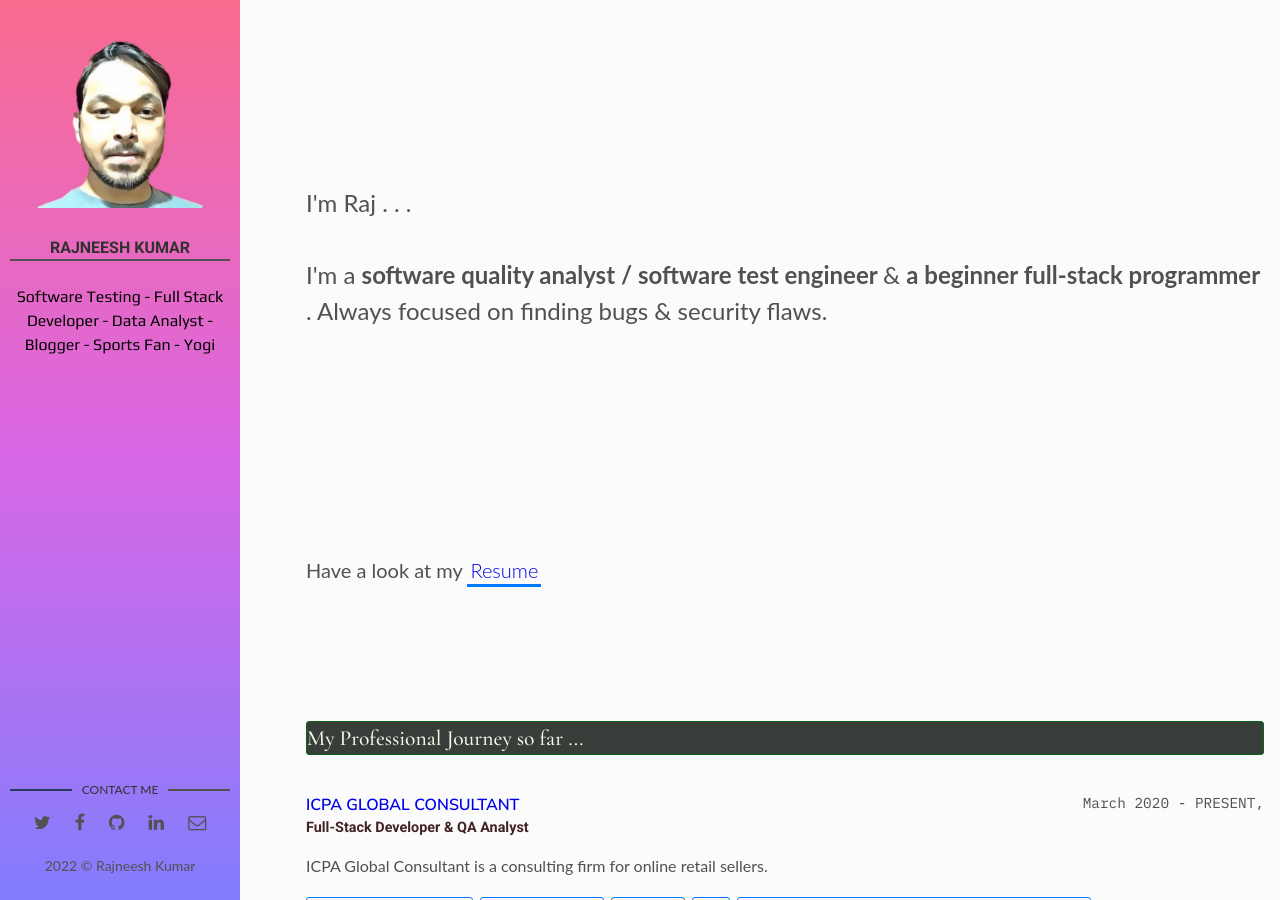
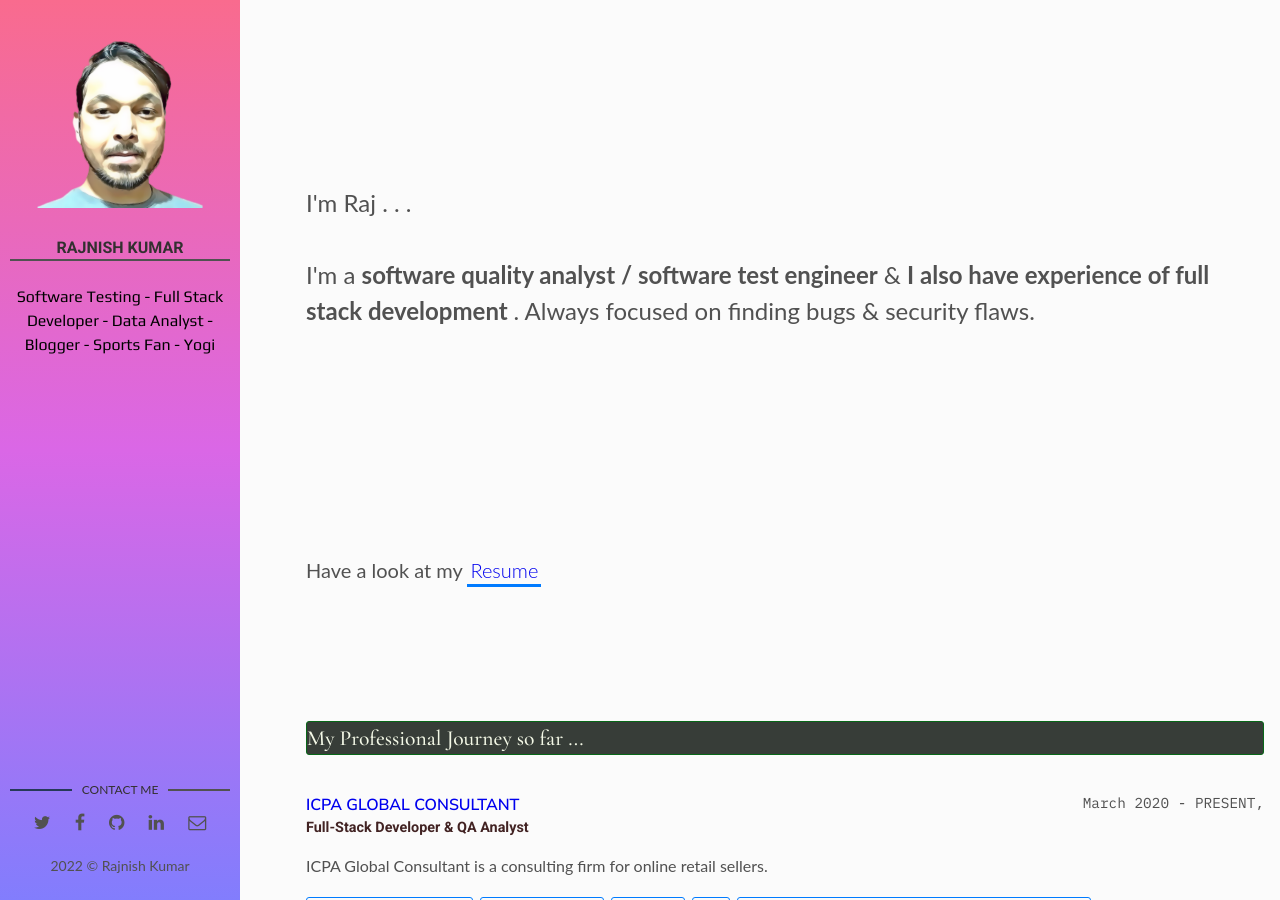
Before and after one commit to rajneesh-anand/dasraj, a Jekyll site: the page built from index.html, in a window 1280 px wide and 900 px high, scrolled down 217 px. Built offline with Jekyll 4.4.1, drawn with Linux system fonts in a browser that asks for light colours; some web fonts are replaced; some of the changed text lies outside the part shown.

Commit message:
intro change

```diff
--- a/_config.yml
+++ b/_config.yml
@@ -1,4 +1,4 @@
-title: Hello ! I'm Rajneesh
+title: Hello ! I'm Rajnish
 description: Portfolio for Software Testing, Quality Analyst, Full Stack Developer,Data Analyst,Blogger,Sports Fan,Yogi
 permalink: ":title/"
 baseurl: "/dasraj" # the subpath of your site, e.g. /blog
@@ -7,7 +7,7 @@ url: ""
 site-twitter: #if your site has a twitter account, enter it here
 
 # Author Settings
-author: Rajneesh Kumar # add your name
+author: Rajnish Kumar # add your name
 author-img: profile.png # add your photo
 about-author: Software Testing - Full Stack Developer - Data Analyst - Blogger  - Sports Fan - Yogi # add description
 social-twitter: # add your Twitter handle
--- a/_data/experience.yml
+++ b/_data/experience.yml
@@ -12,7 +12,7 @@
 
 - company: Cruise Carrot Shipping Private Limited
   url: http://www.cruisecarrot.com/
-  time: May 2018 - PRESENT
+  time: May 2018 - Feb 2020
   position: QA Analyst / SEO / Digital Marketing
   description: Cruise Carrot is one of the fastest growing online cuise booking company that redefines cruise experience with the newest possibility on the deck.
   used:
--- a/_data/skills.yml
+++ b/_data/skills.yml
@@ -9,6 +9,7 @@ frameworks:
   - item: Selenium WebDriver
   - item: Appium
   - item: Cucumber
+  - item: Cypress
   - item: REST Assured
   - item: TestNG
   - item: JUnit
--- a/_includes/intro.html
+++ b/_includes/intro.html
@@ -2,24 +2,28 @@
   <section class="intro-details">
     <div class="intro">
       <h1 class="intro_hello"><span id="changingword">Hello</span></h1>
-          <h2 class="intro_tagline">I'm Raj . . . <br><br>
-               I'm a <span class="name"> software quality analyst / software test engineer </span> &amp; <span class="name"> a beginner full-stack programmer </span>. Always focused on finding bugs &amp; security flaws.
-
+      <h2 class="intro_tagline">
+        I'm Raj . . . <br /><br />
+        I'm a
+        <span class="name">
+          software quality analyst / software test engineer</span
+        >
+        &amp;
+        <span class="name">
+          I also have experience of full stack development </span
+        >. Always focused on finding bugs &amp; security flaws.
       </h2>
       <h3 class="intro_contact">
-              <span>Have a look at my  </span>
+        <span>Have a look at my </span>
         <span>
-                <a href="{{site.resume}}" target="_blank" class="highlight-link">Resume</a>
+          <a href="{{site.resume}}" target="_blank" class="highlight-link"
+            >Resume</a
+          >
         </span>
-
       </h3>
-
     </div>
   </section>
 
-    {% include experience.html %}
-    {% include skills.html %}
-    {% include skillprogress.html %}
-    {% include hobbies.html %}
-
+  {% include experience.html %} {% include skills.html %} {% include
+  skillprogress.html %} {% include hobbies.html %}
 </div>
```
Also changed, not shown: 1 other file. Lines whose indentation alone changed are shown as unchanged.
